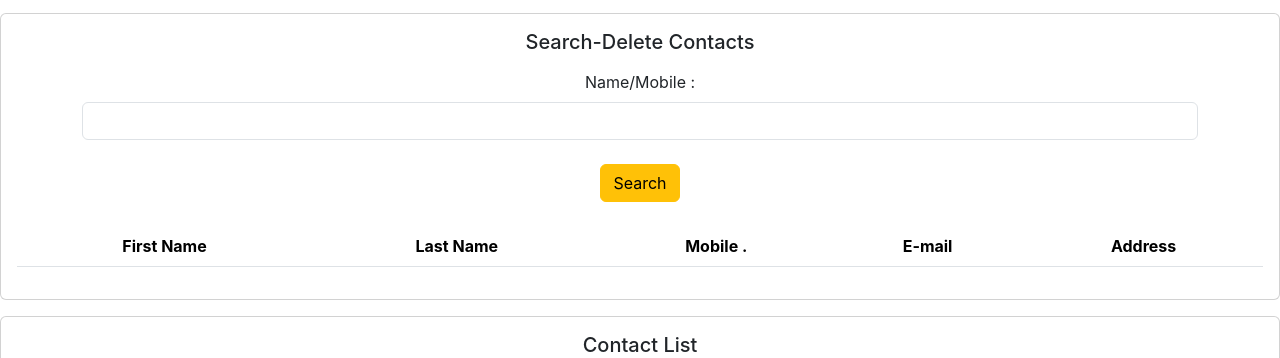
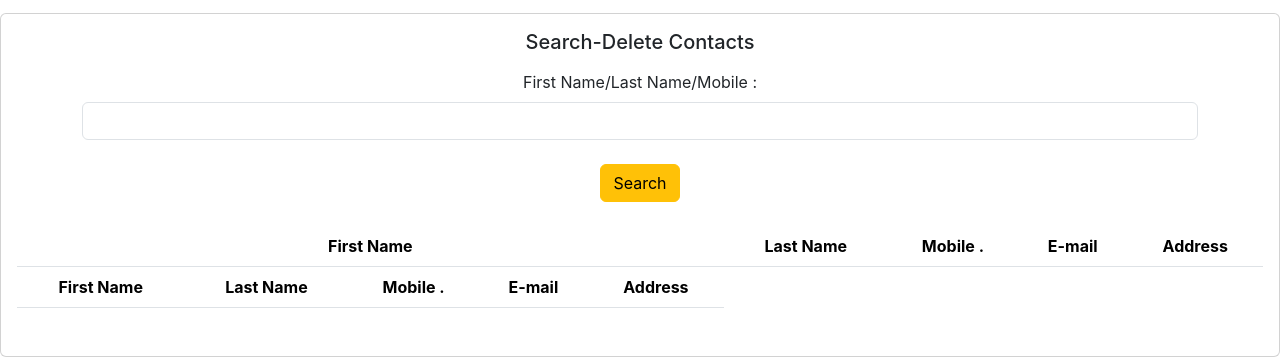
Before and after one commit to R1CH1R0Y/ContactsMgtAppFrontend, a React (Create React App) app: page / in a window 1280 px wide. Shown: the part 429-787 px from the top of the page. Built offline with nearby package versions, Linux system fonts and the light colour scheme; no server answers.

Commit message:
structure of search-delete page completed

```diff
--- a/src/components/Search.jsx
+++ b/src/components/Search.jsx
@@ -1,6 +1,7 @@
 import React from 'react'
 
 const Search = () => {
+
   return (
     <div>
         <div class="card text-center mb-3">
@@ -11,7 +12,7 @@ const Search = () => {
     <div className="container">
         <div className="row">
             <div className="col col-12 col-sm-12 col-md-12 col-lg-12 col-xl-12 col-xxl-12">
-                <label htmlFor="" className="form-label">Name/Mobile :</label>
+                <label htmlFor="" className="form-label">First Name/Last Name/Mobile :</label>
                 <input type="text" className="form-control" />
             </div>
         </div>
@@ -31,7 +32,20 @@ const Search = () => {
                             </tr>
                         </thead>
                         <tbody>
+                        <table class="table">
+                        <thead>
+                            <tr>
+                                <th scope="col">First Name</th>
+                                <th scope="col">Last Name</th>
+                                <th scope="col">Mobile .</th>
+                                <th scope="col">E-mail</th>
+                                <th scope="col">Address</th>
+                            </tr>
+                        </thead>
+                        <tbody>
 
+                        </tbody>
+                    </table>
                         </tbody>
                     </table>
   </div>
```
